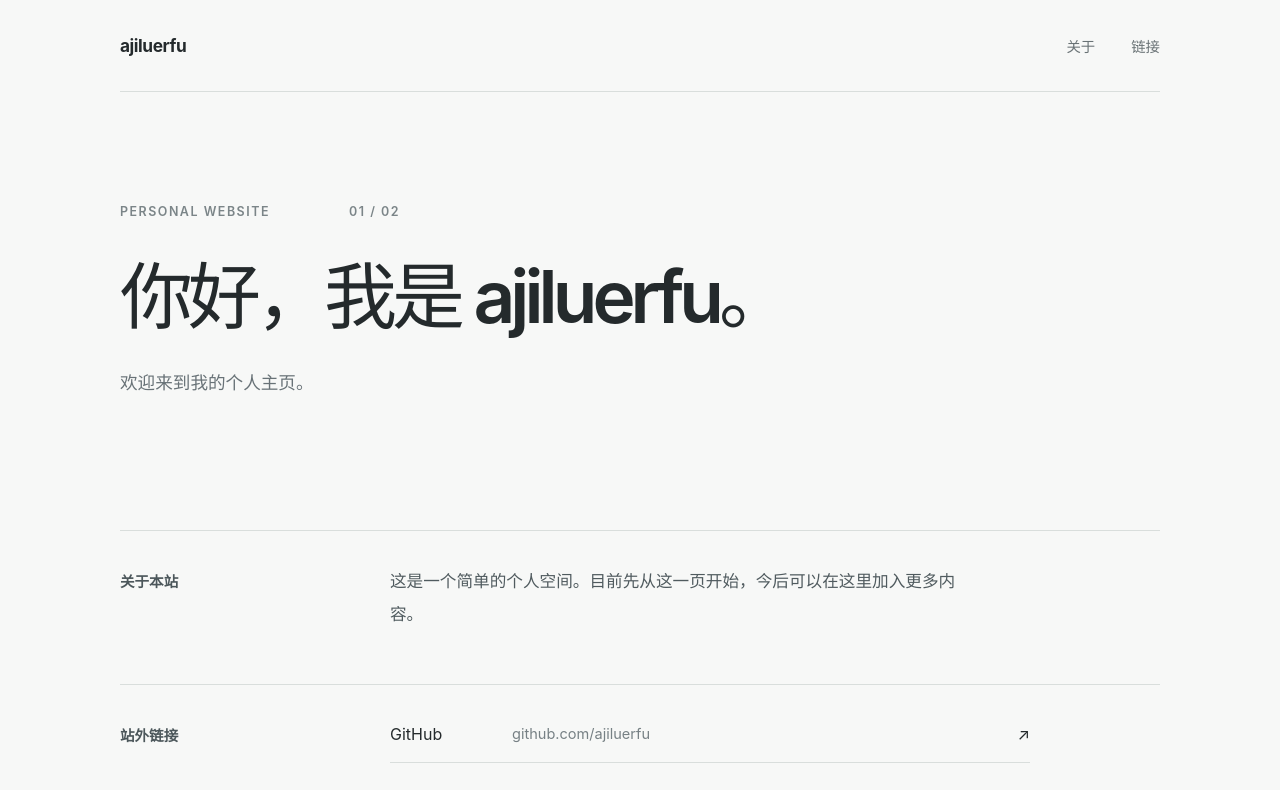
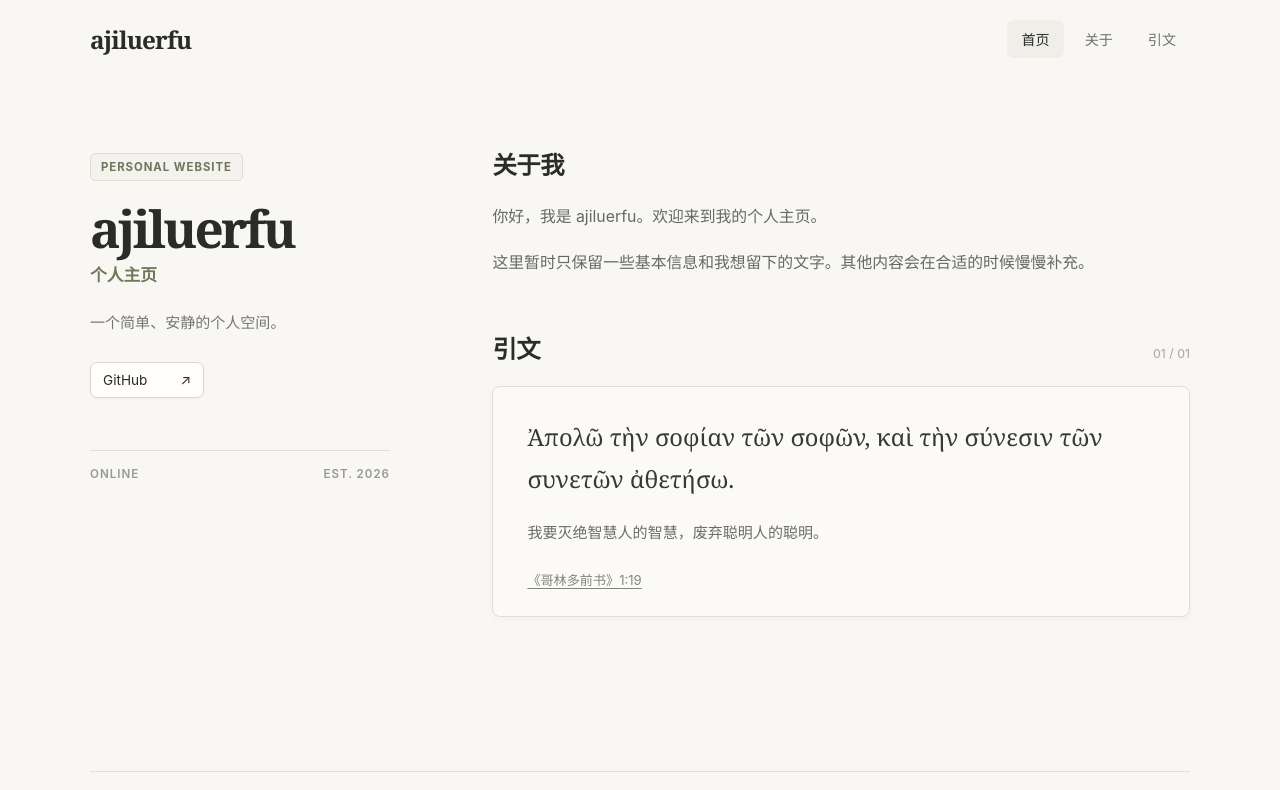
Before and after one commit to ajiluerfu/ajiluerfu.github.io, a plain HTML site: page index.html in a window 1280 px wide. Shown: the top 790 px of the page. Drawn offline with Linux system fonts and the light colour scheme.

Commit message:
Adopt two-column homepage and add Greek quotation

```diff
--- a/index.html
+++ b/index.html
@@ -3,45 +3,52 @@
 <head>
   <meta charset="utf-8">
   <meta name="viewport" content="width=device-width, initial-scale=1">
-  <meta name="theme-color" content="#f7f8f7">
+  <meta name="theme-color" content="#f8f7f3">
   <meta name="description" content="ajiluerfu 的个人主页。">
   <title>ajiluerfu — 个人主页</title>
   <link rel="stylesheet" href="styles.css">
 </head>
 <body>
   <a class="skip-link" href="#main">跳转到正文</a>
-  <div class="container">
-    <header class="site-header">
-      <a class="site-name" href="/">ajiluerfu</a>
+  <div class="site-wrap">
+    <header class="topbar">
+      <a class="brand" href="/">ajiluerfu</a>
       <nav aria-label="主导航">
+        <a class="current" href="#main">首页</a>
         <a href="#about">关于</a>
-        <a href="#links">链接</a>
+        <a href="#quote">引文</a>
       </nav>
     </header>
 
-    <main id="main">
-      <section class="intro" aria-labelledby="intro-title">
-        <p class="eyebrow">PERSONAL WEBSITE <span>01 / 02</span></p>
-        <h1 id="intro-title">你好，我是 ajiluerfu。</h1>
-        <p class="lead">欢迎来到我的个人主页。</p>
-      </section>
+    <main id="main" class="layout">
+      <aside class="profile" aria-labelledby="profile-title">
+        <p class="profile-label">PERSONAL WEBSITE</p>
+        <h1 id="profile-title">ajiluerfu</h1>
+        <p class="profile-subtitle">个人主页</p>
+        <p class="profile-description">一个简单、安静的个人空间。</p>
+        <a class="profile-link" href="https://github.com/ajiluerfu" target="_blank" rel="noopener noreferrer">GitHub <span aria-hidden="true">↗</span></a>
+        <div class="profile-meta"><span>ONLINE</span><span>EST. 2026</span></div>
+      </aside>
 
-      <section class="row" id="about" aria-labelledby="about-title">
-        <h2 id="about-title">关于本站</h2>
-        <div class="row-content">
-          <p>这是一个简单的个人空间。目前先从这一页开始，今后可以在这里加入更多内容。</p>
-        </div>
-      </section>
+      <div class="main-column">
+        <section id="about" class="content-section" aria-labelledby="about-title">
+          <h2 id="about-title">关于我</h2>
+          <p>你好，我是 ajiluerfu。欢迎来到我的个人主页。</p>
+          <p>这里暂时只保留一些基本信息和我想留下的文字。其他内容会在合适的时候慢慢补充。</p>
+        </section>
 
-      <section class="row" id="links" aria-labelledby="links-title">
-        <h2 id="links-title">站外链接</h2>
-        <div class="row-content">
-          <a class="external-link" href="https://github.com/ajiluerfu" target="_blank" rel="noopener noreferrer"><span>GitHub</span><span class="link-address">github.com/ajiluerfu</span><span aria-hidden="true">↗</span></a>
-        </div>
-      </section>
+        <section id="quote" class="content-section quote-section" aria-labelledby="quote-title">
+          <div class="section-heading"><h2 id="quote-title">引文</h2><span>01 / 01</span></div>
+          <div class="quote-card">
+            <blockquote lang="grc">Ἀπολῶ τὴν σοφίαν τῶν σοφῶν, καὶ τὴν σύνεσιν τῶν συνετῶν ἀθετήσω.</blockquote>
+            <p class="translation">我要灭绝智慧人的智慧，废弃聪明人的聪明。</p>
+            <a class="source" href="https://www.sbl-site.org/wp-content/uploads/2024/12/67-SBLGNT-1Corinthians.pdf" target="_blank" rel="noopener noreferrer">《哥林多前书》1:19</a>
+          </div>
+        </section>
+      </div>
     </main>
 
-    <footer class="site-footer"><span>© 2026 ajiluerfu</span><span>个人主页</span></footer>
+    <footer><span>© 2026 ajiluerfu</span><span>个人主页</span></footer>
   </div>
 </body>
 </html>
--- a/styles.css
+++ b/styles.css
@@ -2,49 +2,58 @@
   color-scheme: light;
   font-family: Inter, "Segoe UI", "Microsoft YaHei", sans-serif;
   font-size: 16px;
-  color: #242a2c;
-  background: #f7f8f7;
+  color: #2b2c29;
+  background: #f8f7f3;
   scroll-behavior: smooth;
 }
 
 * { box-sizing: border-box; }
 body { margin: 0; min-width: 320px; }
 a { color: inherit; }
-a:focus-visible { outline: 2px solid #3b6570; outline-offset: 4px; }
-.skip-link { position: absolute; left: 16px; top: -80px; padding: 10px; background: white; z-index: 2; }
+a:focus-visible { outline: 2px solid #777e61; outline-offset: 4px; }
+.skip-link { position: absolute; top: -80px; left: 16px; z-index: 2; padding: 10px; background: white; }
 .skip-link:focus { top: 16px; }
-.container { width: min(100% - 64px, 1040px); margin: 0 auto; }
+.site-wrap { width: min(100% - 72px, 1100px); margin: 0 auto; }
 
-.site-header { display: flex; align-items: center; justify-content: space-between; height: 92px; border-bottom: 1px solid #d9dedc; }
-.site-name { font-size: 1.08rem; font-weight: 650; letter-spacing: -.025em; text-decoration: none; }
-.site-header nav { display: flex; gap: 36px; }
-.site-header nav a { color: #697275; font-size: .9rem; text-decoration: none; }
-.site-header nav a:hover { color: #242a2c; }
+.topbar { display: flex; align-items: center; justify-content: space-between; min-height: 78px; gap: 28px; }
+.brand { font-family: Georgia, "Times New Roman", serif; font-size: 1.52rem; font-weight: 700; letter-spacing: -.035em; text-decoration: none; }
+.topbar nav { display: flex; align-items: center; gap: 7px; }
+.topbar nav a { padding: 9px 14px; border-radius: 7px; color: #6f706b; font-size: .88rem; text-decoration: none; }
+.topbar nav a:hover, .topbar nav a.current { background: #efeee8; color: #2b2c29; }
 
-.intro { padding: 112px 0 132px; }
-.eyebrow { display: flex; justify-content: space-between; max-width: 280px; margin: 0 0 34px; color: #7b8588; font-size: .78rem; font-weight: 600; letter-spacing: .12em; }
-h1 { margin: 0; font-size: clamp(2.8rem, 5.7vw, 5.2rem); font-weight: 580; letter-spacing: -.068em; line-height: 1.2; }
-.lead { margin: 26px 0 0; color: #687277; font-size: 1.1rem; line-height: 1.8; }
+.layout { display: grid; grid-template-columns: minmax(230px, 300px) minmax(0, 1fr); gap: clamp(55px, 8vw, 110px); padding: 70px 0 100px; }
+.profile { padding-top: 5px; }
+.profile-label { display: inline-block; margin: 0 0 19px; padding: 6px 10px; border: 1px solid #ddded4; border-radius: 5px; color: #70745d; background: #f3f2ec; font-size: .71rem; font-weight: 700; letter-spacing: .085em; }
+.profile h1 { margin: 0 0 6px; font-family: Georgia, "Times New Roman", serif; font-size: clamp(2.55rem, 4vw, 3.2rem); line-height: 1.1; letter-spacing: -.055em; }
+.profile-subtitle { margin: 0; color: #72775c; font-size: 1.05rem; font-weight: 600; }
+.profile-description { max-width: 15em; margin: 23px 0 25px; color: #767771; line-height: 1.85; font-size: .94rem; }
+.profile-link { display: inline-flex; align-items: center; justify-content: space-between; gap: 33px; min-width: 114px; padding: 9px 12px; border: 1px solid #d8d9d2; border-radius: 7px; background: #fffefa; font-size: .85rem; text-decoration: none; box-shadow: 0 1px 2px rgba(43,44,41,.04); }
+.profile-link:hover { border-color: #aeb29e; background: #f5f5ef; }
+.profile-meta { display: flex; justify-content: space-between; gap: 12px; margin-top: 52px; padding-top: 16px; border-top: 1px solid #ddded8; color: #989991; font-size: .72rem; font-weight: 600; letter-spacing: .09em; }
 
-.row { display: grid; grid-template-columns: 240px minmax(0, 1fr); gap: 30px; padding: 39px 0 54px; border-top: 1px solid #d9dedc; }
-.row h2 { margin: 0; color: #4c575b; font-size: .91rem; font-weight: 600; }
-.row-content { max-width: 640px; }
-.row-content p { max-width: 34em; margin: -5px 0 0; color: #505b5f; font-size: 1.04rem; line-height: 1.95; }
-.external-link { display: grid; grid-template-columns: 110px 1fr auto; align-items: center; gap: 12px; padding: 0 0 18px; border-bottom: 1px solid #d9dedc; text-decoration: none; font-size: 1rem; }
-.external-link:hover { color: #2f6674; border-color: #879da2; }
-.link-address { color: #778185; font-size: .91rem; }
-.site-footer { display: flex; justify-content: space-between; gap: 16px; margin-top: 120px; padding: 25px 0 38px; border-top: 1px solid #d9dedc; color: #929b9e; font-size: .81rem; }
+.main-column { min-width: 0; }
+.content-section { margin-bottom: 54px; }
+.content-section h2 { margin: 0 0 20px; font-family: Georgia, "Microsoft YaHei", serif; font-size: 1.52rem; line-height: 1.4; letter-spacing: -.015em; }
+.content-section p { margin: 0 0 16px; color: #666963; font-size: .99rem; line-height: 1.9; }
+.section-heading { display: flex; align-items: baseline; justify-content: space-between; gap: 20px; }
+.section-heading span { color: #a6a79f; font-size: .77rem; }
+.quote-card { padding: 30px 34px 27px; border: 1px solid #dedfd8; border-radius: 8px; background: #fbfaf7; box-shadow: 0 2px 7px rgba(50,51,45,.035); }
+blockquote { margin: 0 0 19px; color: #373a33; font-family: Georgia, "Times New Roman", serif; font-size: clamp(1.25rem, 2.2vw, 1.48rem); line-height: 1.75; }
+.quote-card .translation { margin: 0 0 21px; color: #6b6e65; font-size: .94rem; }
+.source { color: #81867a; font-size: .82rem; text-underline-offset: 3px; }
+.source:hover { color: #444d41; }
+footer { display: flex; justify-content: space-between; gap: 16px; padding: 21px 0 34px; border-top: 1px solid #e1e1da; color: #a4a59e; font-size: .78rem; }
 
-@media (max-width: 700px) {
-  .container { width: min(100% - 36px, 540px); }
-  .site-header { height: 74px; }
-  .site-header nav { gap: 20px; }
-  .intro { padding: 90px 0 105px; }
-  h1 { font-size: clamp(2.7rem, 9vw, 4rem); }
-  .row { grid-template-columns: 1fr; gap: 20px; padding: 30px 0 40px; }
-  .row-content p { margin: 0; }
-  .external-link { grid-template-columns: 80px 1fr auto; }
-  .site-footer { margin-top: 80px; }
+@media (max-width: 760px) {
+  .site-wrap { width: min(100% - 36px, 560px); }
+  .topbar { min-height: 70px; }
+  .topbar nav { gap: 0; }
+  .topbar nav a { padding: 8px 10px; }
+  .layout { grid-template-columns: 1fr; gap: 53px; padding: 45px 0 65px; }
+  .profile-description { max-width: none; }
+  .profile-meta { max-width: 300px; margin-top: 34px; }
+  .content-section { margin-bottom: 46px; }
+  .quote-card { padding: 24px; }
 }
-@media (max-width: 420px) { .link-address { font-size: .78rem; } }
+@media (max-width: 400px) { .brand { font-size: 1.3rem; } .topbar nav a { font-size: .8rem; padding: 7px; } }
 @media (prefers-reduced-motion: reduce) { :root { scroll-behavior: auto; } }
```
